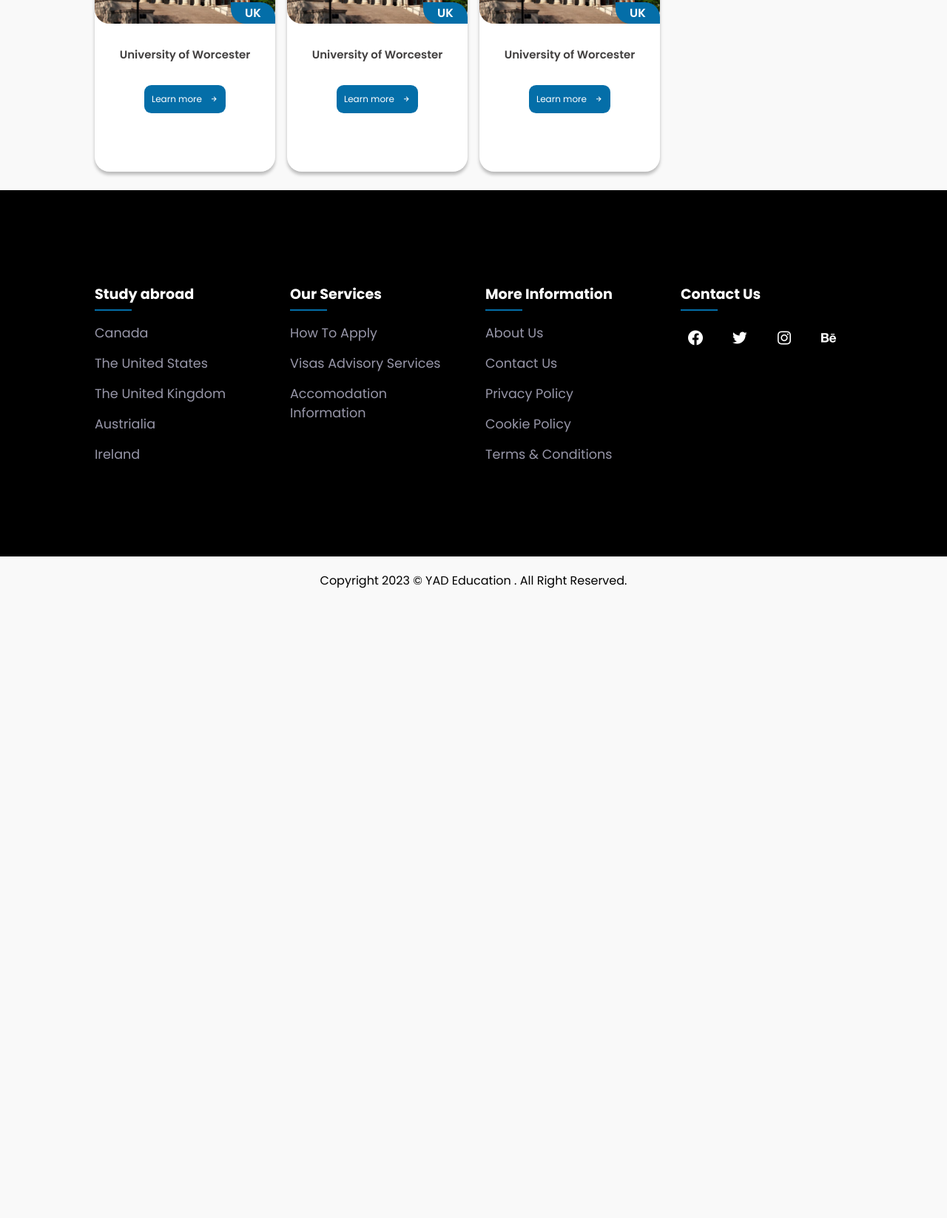
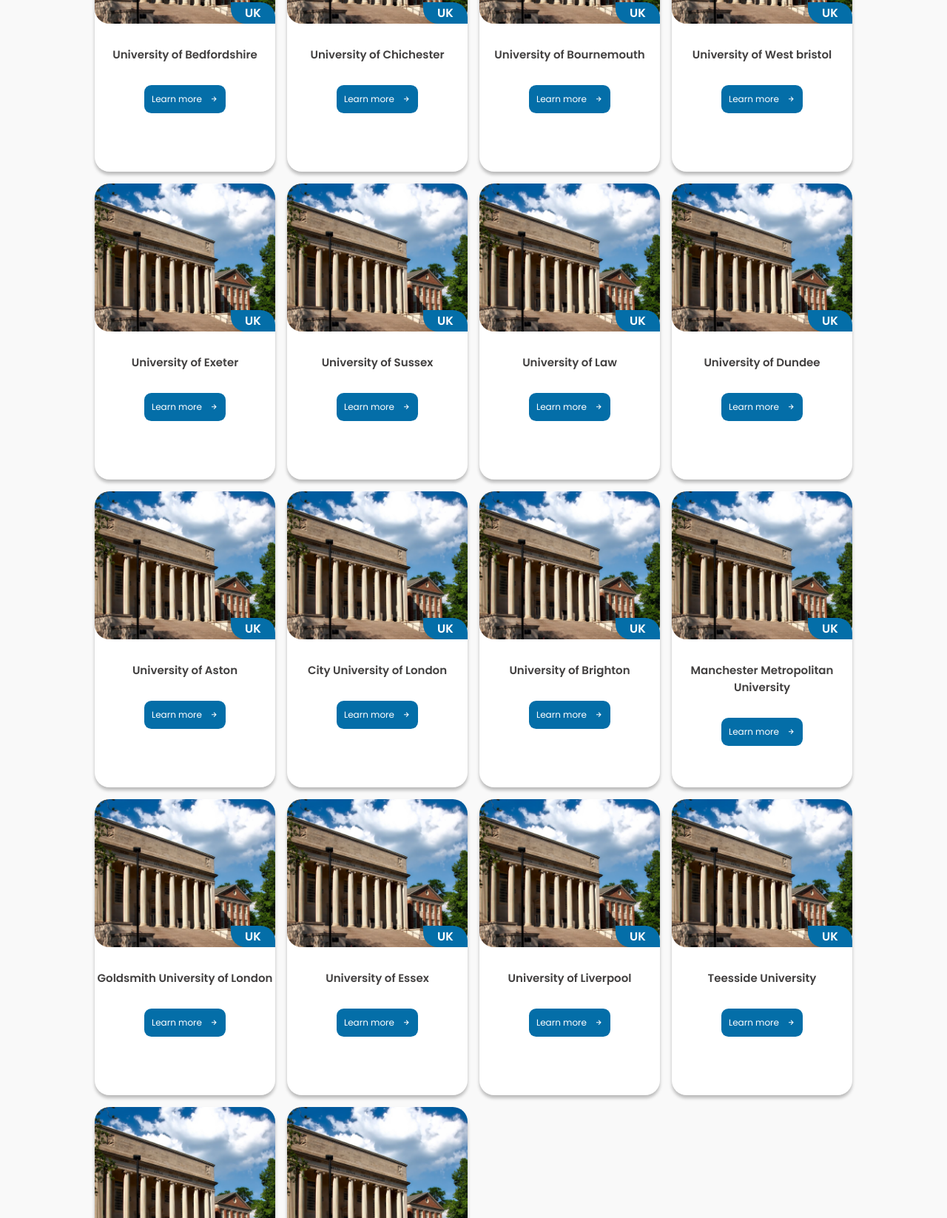
Before and after one commit to onaya7/YAD_education, a plain HTML site: page unitedkingdom.html in a window 1280 px wide. Shown: the part 1154-2800 px from the top of the page at 74% size. Before the commit the page ends 1971 px from the top, so only its background shows below. Drawn offline with nearby package versions, Linux system fonts and the light colour scheme.

Commit message:
updated university pages 4

```diff
--- a/static/css/style.css
+++ b/static/css/style.css
@@ -691,7 +691,7 @@
     padding: 30px 0;
 }
 
-.card a{
+.card-container .card a{
     color: var(--text-color);
     background-color: var(--blue);
     padding: 10px;
@@ -889,4 +889,7 @@
         width: 100%;
     }
 
+    .uni-banner-content {
+        margin-top: 30%;
+    }
 }
--- a/unitedkingdom.html
+++ b/unitedkingdom.html
@@ -94,7 +94,7 @@
                         <span>UK</span>
                     </div>
 
-                    <h3>University of Portsmouthr</h3>
+                    <h3>University of Portsmouth</h3>
 
                     <a href="#">Learn more <i class="bx bx-right-arrow-alt"></i></a>
                 </div>
@@ -138,7 +138,7 @@
                         <span>UK</span>
                     </div>
 
-                    <h3>University of Worcester</h3>
+                    <h3> University of Bedfordshire</h3>
 
                     <a href="#">Learn more <i class="bx bx-right-arrow-alt"></i></a>
                 </div>
@@ -149,7 +149,7 @@
                         <span>UK</span>
                     </div>
 
-                    <h3>University of Worcester</h3>
+                    <h3>University of Chichester </h3>
 
                     <a href="#">Learn more <i class="bx bx-right-arrow-alt"></i></a>
                 </div>
@@ -160,7 +160,172 @@
                         <span>UK</span>
                     </div>
 
-                    <h3>University of Worcester</h3>
+                    <h3>University of Bournemouth</h3>
+
+                    <a href="#">Learn more <i class="bx bx-right-arrow-alt"></i></a>
+                </div>
+
+                <div class="card">
+                    <div class="card-img">
+                        <img src="static/img/uk.png" alt="">
+                        <span>UK</span>
+                    </div>
+
+                    <h3>University of West bristol </h3>
+
+                    <a href="#">Learn more <i class="bx bx-right-arrow-alt"></i></a>
+                </div>
+
+                <div class="card">
+                    <div class="card-img">
+                        <img src="static/img/uk.png" alt="">
+                        <span>UK</span>
+                    </div>
+
+                    <h3>University of Exeter</h3>
+
+                    <a href="#">Learn more <i class="bx bx-right-arrow-alt"></i></a>
+                </div>
+
+                <div class="card">
+                    <div class="card-img">
+                        <img src="static/img/uk.png" alt="">
+                        <span>UK</span>
+                    </div>
+
+                    <h3>University of Sussex</h3>
+
+                    <a href="#">Learn more <i class="bx bx-right-arrow-alt"></i></a>
+                </div>
+
+                <div class="card">
+                    <div class="card-img">
+                        <img src="static/img/uk.png" alt="">
+                        <span>UK</span>
+                    </div>
+
+                    <h3>University of Law </h3>
+
+                    <a href="#">Learn more <i class="bx bx-right-arrow-alt"></i></a>
+                </div>
+
+                <div class="card">
+                    <div class="card-img">
+                        <img src="static/img/uk.png" alt="">
+                        <span>UK</span>
+                    </div>
+
+                    <h3>University of Dundee </h3>
+
+                    <a href="#">Learn more <i class="bx bx-right-arrow-alt"></i></a>
+                </div>
+
+                <div class="card">
+                    <div class="card-img">
+                        <img src="static/img/uk.png" alt="">
+                        <span>UK</span>
+                    </div>
+
+                    <h3>University of Aston</h3>
+
+                    <a href="#">Learn more <i class="bx bx-right-arrow-alt"></i></a>
+                </div>
+
+                <div class="card">
+                    <div class="card-img">
+                        <img src="static/img/uk.png" alt="">
+                        <span>UK</span>
+                    </div>
+
+                    <h3>City University of London</h3>
+
+                    <a href="#">Learn more <i class="bx bx-right-arrow-alt"></i></a>
+                </div>
+
+                <div class="card">
+                    <div class="card-img">
+                        <img src="static/img/uk.png" alt="">
+                        <span>UK</span>
+                    </div>
+
+                    <h3>University of Brighton</h3>
+
+                    <a href="#">Learn more <i class="bx bx-right-arrow-alt"></i></a>
+                </div>
+
+                <div class="card">
+                    <div class="card-img">
+                        <img src="static/img/uk.png" alt="">
+                        <span>UK</span>
+                    </div>
+
+                    <h3>Manchester Metropolitan University</h3>
+
+                    <a href="#">Learn more <i class="bx bx-right-arrow-alt"></i></a>
+                </div>
+
+                <div class="card">
+                    <div class="card-img">
+                        <img src="static/img/uk.png" alt="">
+                        <span>UK</span>
+                    </div>
+
+                    <h3>Goldsmith University of London </h3>
+
+                    <a href="#">Learn more <i class="bx bx-right-arrow-alt"></i></a>
+                </div>
+
+                <div class="card">
+                    <div class="card-img">
+                        <img src="static/img/uk.png" alt="">
+                        <span>UK</span>
+                    </div>
+
+                    <h3>University of Essex</h3>
+
+                    <a href="#">Learn more <i class="bx bx-right-arrow-alt"></i></a>
+                </div>
+
+                <div class="card">
+                    <div class="card-img">
+                        <img src="static/img/uk.png" alt="">
+                        <span>UK</span>
+                    </div>
+
+                    <h3>University of Liverpool </h3>
+
+                    <a href="#">Learn more <i class="bx bx-right-arrow-alt"></i></a>
+                </div>
+
+                <div class="card">
+                    <div class="card-img">
+                        <img src="static/img/uk.png" alt="">
+                        <span>UK</span>
+                    </div>
+
+                    <h3>Teesside University </h3>
+
+                    <a href="#">Learn more <i class="bx bx-right-arrow-alt"></i></a>
+                </div>
+
+                <div class="card">
+                    <div class="card-img">
+                        <img src="static/img/uk.png" alt="">
+                        <span>UK</span>
+                    </div>
+
+                    <h3>University of Reading</h3>
+
+                    <a href="#">Learn more <i class="bx bx-right-arrow-alt"></i></a>
+                </div>
+
+                <div class="card">
+                    <div class="card-img">
+                        <img src="static/img/uk.png" alt="">
+                        <span>UK</span>
+                    </div>
+
+                    <h3>Coventry university</h3>
 
                     <a href="#">Learn more <i class="bx bx-right-arrow-alt"></i></a>
                 </div>
```
Also changed, not shown: index.html (+2 -2 lines).
